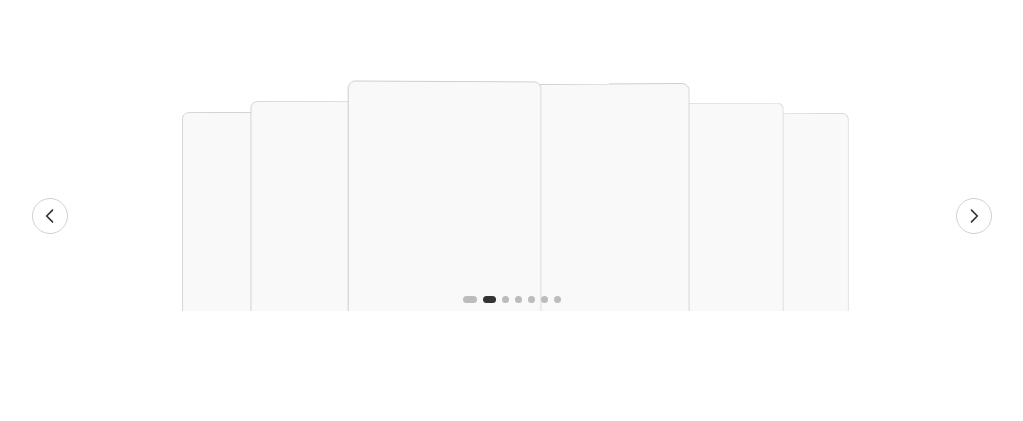
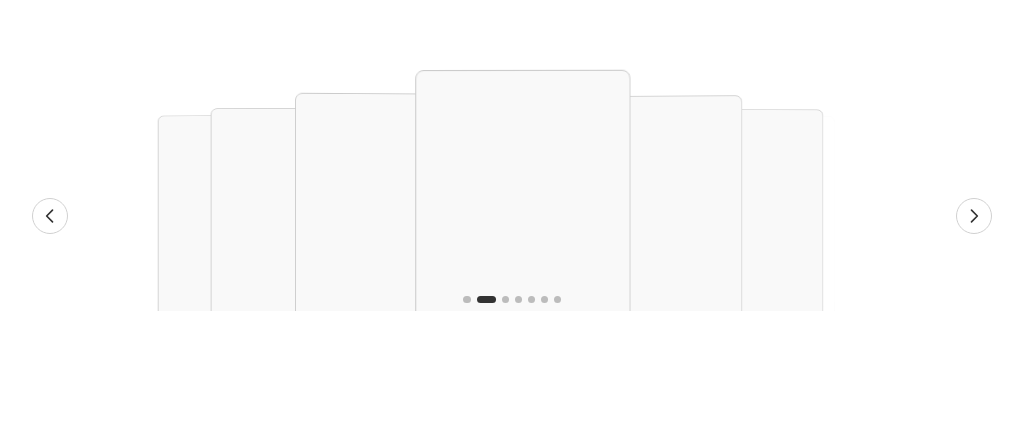
Before and after one commit to deepp2905/cards-stacking, a React (Vite) app: page / in a window 1280 px wide. Both pictures are taken after a click on the tab "V4". Shown: the part 255-676 px from the top of the page, without its empty margins (128-1151 px from the left). Built offline with nearby package versions, Linux system fonts and the light colour scheme.

Commit message:
animation timing fix

```diff
--- a/src/StackV4.jsx
+++ b/src/StackV4.jsx
@@ -14,6 +14,9 @@ const AUTO_PLAY_MS = 1400
 const DRAG_ROTATE_STEP = 80
 const RISE_EASE = [0.2, 0.8, 0.6, 1]
 const SPREAD_EASE = [0.2, 0.8, 0.6, 1]
+const SPREAD_DELAY = 0.55
+const SPREAD_DURATION = 0.6
+const CONTROLS_DELAY = SPREAD_DELAY + SPREAD_DURATION / 2
 const WRAP_FADE_MS = 480
 
 function wrapIndex(index, length) {
@@ -118,7 +121,7 @@ function StackV4({ cards = DEFAULT_CARDS }) {
   useEffect(() => {
     const controlsTimer = window.setTimeout(() => {
       setControlsVisible(true)
-    }, 1300)
+    }, (SPREAD_DELAY + SPREAD_DURATION) * 1000)
 
     return () => window.clearTimeout(controlsTimer)
   }, [])
@@ -177,11 +180,11 @@ function StackV4({ cards = DEFAULT_CARDS }) {
   function getCardTransition() {
     return {
       y: { duration: 0.4, ease: RISE_EASE },
-      x: { duration: 0.4, delay: 0.55, ease: SPREAD_EASE },
-      z: { duration: 0.4, delay: 0.55, ease: SPREAD_EASE },
-      scale: { duration: 0.4, delay: 0.55, ease: SPREAD_EASE },
-      rotateY: { duration: 0.4, delay: 0.55, ease: SPREAD_EASE },
-      rotateX: { duration: 0.4, delay: 0.55, ease: SPREAD_EASE },
+      x: { duration: SPREAD_DURATION, delay: SPREAD_DELAY, ease: SPREAD_EASE },
+      z: { duration: SPREAD_DURATION, delay: SPREAD_DELAY, ease: SPREAD_EASE },
+      scale: { duration: SPREAD_DURATION, delay: SPREAD_DELAY, ease: SPREAD_EASE },
+      rotateY: { duration: SPREAD_DURATION, delay: SPREAD_DELAY, ease: SPREAD_EASE },
+      rotateX: { duration: SPREAD_DURATION, delay: SPREAD_DELAY, ease: SPREAD_EASE },
       opacity: { duration: 0.4, ease: RISE_EASE },
     }
   }
@@ -206,8 +209,8 @@ function StackV4({ cards = DEFAULT_CARDS }) {
         aria-label="Previous card"
         onClick={() => navigateBy(-1)}
         initial={{ opacity: 0 }}
-        animate={{ opacity: controlsVisible ? 1 : 0 }}
-        transition={{ duration: 0.4, ease: SPREAD_EASE }}
+        animate={{ opacity: 1 }}
+        transition={{ duration: SPREAD_DURATION, delay: CONTROLS_DELAY, ease: SPREAD_EASE }}
       >
         <svg viewBox="0 0 24 24" aria-hidden="true">
           <path d="M15 5 8 12l7 7" />
@@ -259,8 +262,8 @@ function StackV4({ cards = DEFAULT_CARDS }) {
         aria-label="Next card"
         onClick={() => navigateBy(1)}
         initial={{ opacity: 0 }}
-        animate={{ opacity: controlsVisible ? 1 : 0 }}
-        transition={{ duration: 0.4, ease: SPREAD_EASE }}
+        animate={{ opacity: 1 }}
+        transition={{ duration: SPREAD_DURATION, delay: CONTROLS_DELAY, ease: SPREAD_EASE }}
       >
         <svg viewBox="0 0 24 24" aria-hidden="true">
           <path d="m9 5 7 7-7 7" />
@@ -271,8 +274,8 @@ function StackV4({ cards = DEFAULT_CARDS }) {
         className="carousel-dots"
         aria-label="Carousel pagination"
         initial={{ opacity: 0 }}
-        animate={{ opacity: controlsVisible ? 1 : 0 }}
-        transition={{ duration: 0.4, ease: SPREAD_EASE }}
+        animate={{ opacity: 1 }}
+        transition={{ duration: SPREAD_DURATION, delay: CONTROLS_DELAY, ease: SPREAD_EASE }}
       >
         {safeCards.map((card, index) => (
           <motion.button
```
